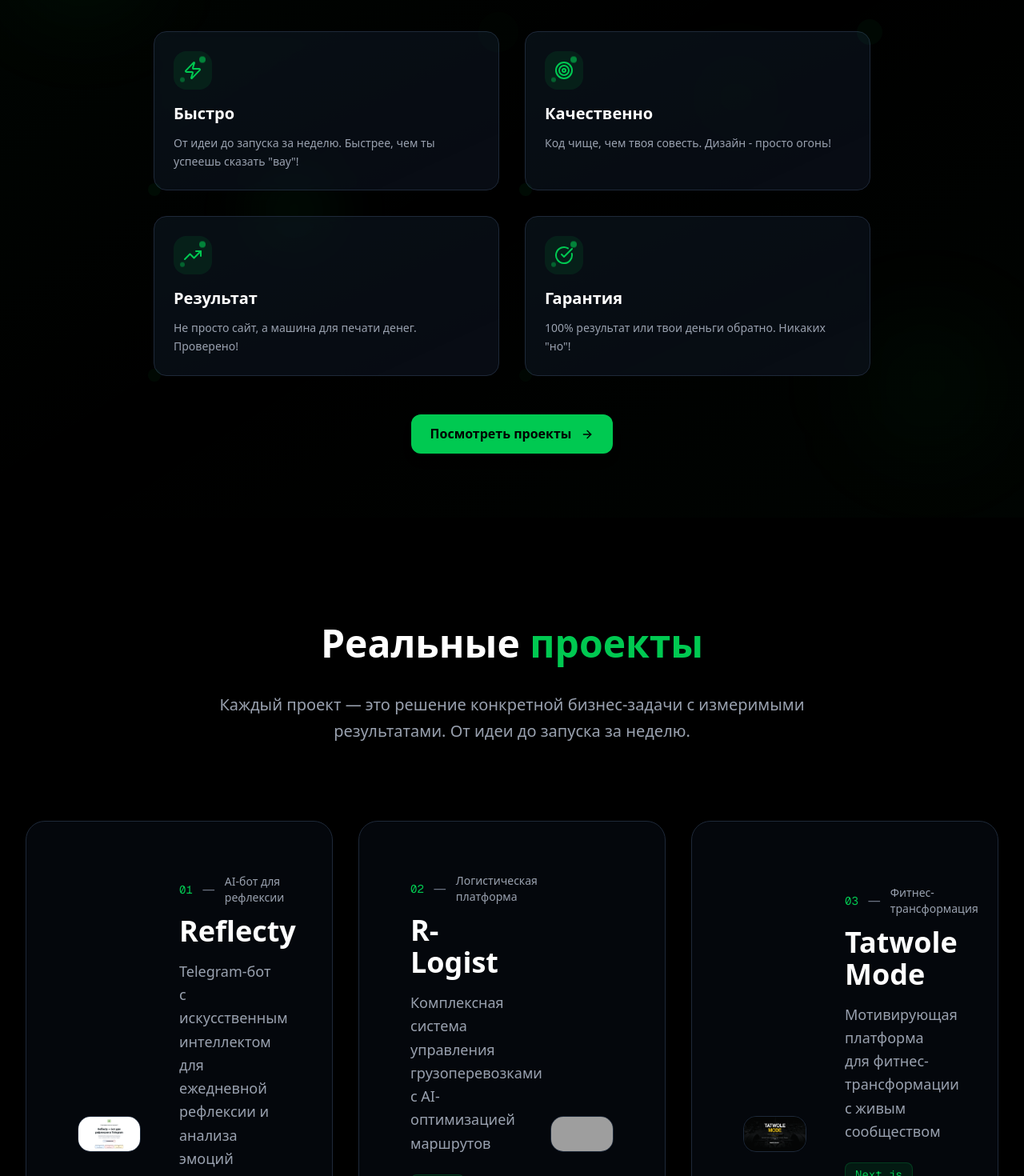
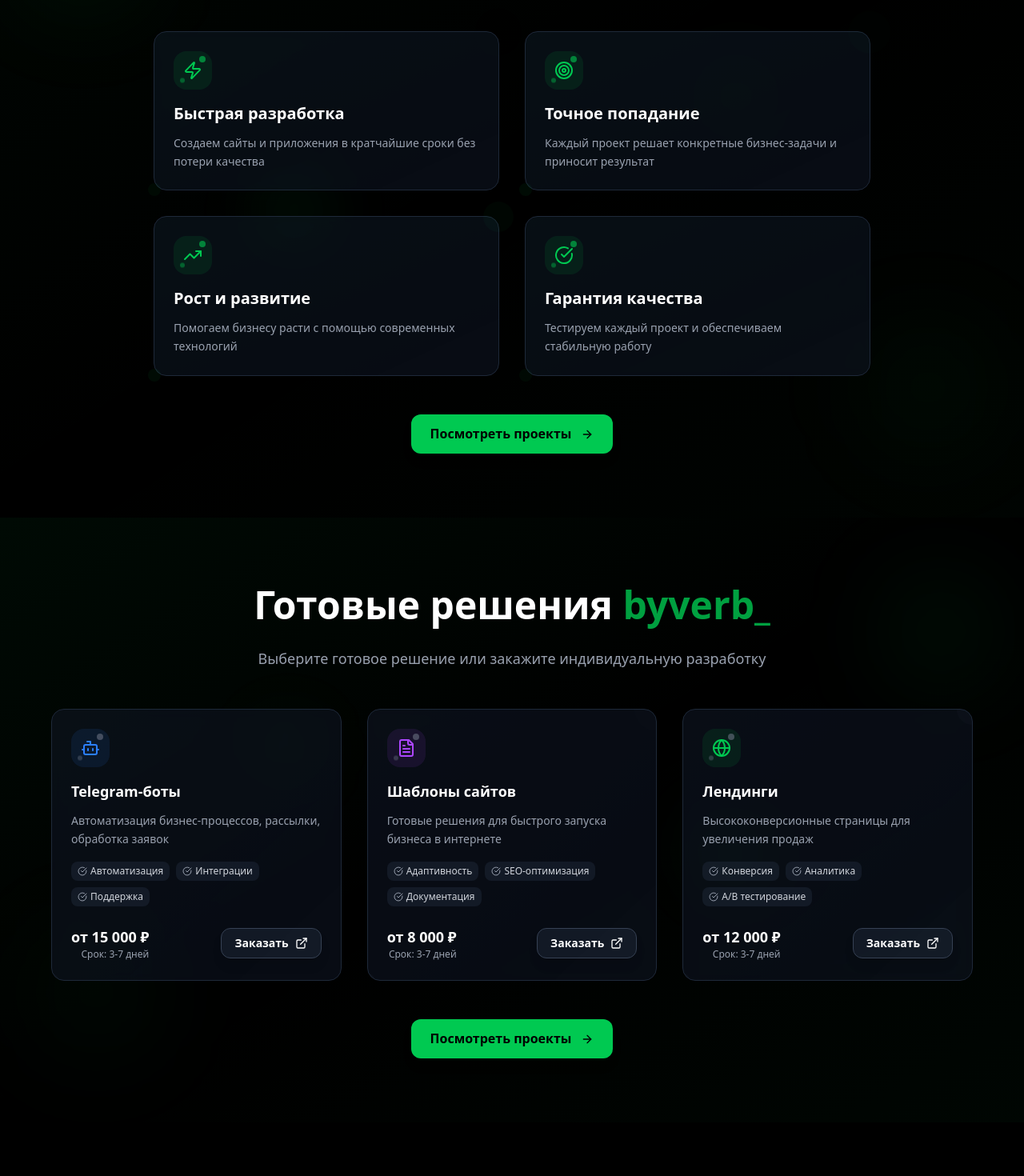
Before and after one commit to verbitsky-vladislav/byverb-landing, a Next.js app: page / in a window 1280 px wide. Shown: the part 1000-2470 px from the top of the page at 80% size. Built offline with nearby package versions, Linux system fonts and the light colour scheme; grey boxes are pictures that could not be loaded.

Commit message:
work version with perfect projects

```diff
--- a/src/app/page.tsx
+++ b/src/app/page.tsx
@@ -1,7 +1,7 @@
 'use client';
 
 import { useEffect, useState, useRef, useMemo, useCallback } from 'react';
-import { Zap, Target, TrendingUp, CheckCircle, ArrowRight } from 'lucide-react';
+import { Zap, Target, TrendingUp, CheckCircle, ArrowRight, ExternalLink, Bot, FileText, Globe, Star, Sparkles } from 'lucide-react';
 import Image from 'next/image';
 import React from 'react';
 
@@ -23,24 +23,24 @@
 
   const advantages = useMemo(() => [
     {
-      title: 'Быстро',
-      description: 'От идеи до запуска за неделю. Быстрее, чем ты успеешь сказать "вау"!',
-      icon: Zap
+      icon: Zap,
+      title: "Быстрая разработка",
+      description: "Создаем сайты и приложения в кратчайшие сроки без потери качества"
     },
     {
-      title: 'Качественно',
-      description: 'Код чище, чем твоя совесть. Дизайн - просто огонь!',
-      icon: Target
+      icon: Target,
+      title: "Точное попадание",
+      description: "Каждый проект решает конкретные бизнес-задачи и приносит результат"
     },
     {
-      title: 'Результат',
-      description: 'Не просто сайт, а машина для печати денег. Проверено!',
-      icon: TrendingUp
+      icon: TrendingUp,
+      title: "Рост и развитие",
+      description: "Помогаем бизнесу расти с помощью современных технологий"
     },
     {
-      title: 'Гарантия',
-      description: '100% результат или твои деньги обратно. Никаких "но"!',
-      icon: CheckCircle
+      icon: CheckCircle,
+      title: "Гарантия качества",
+      description: "Тестируем каждый проект и обеспечиваем стабильную работу"
     }
   ], []);
 
@@ -112,6 +112,40 @@
       solution: 'Разработал адаптивный сайт с каталогом услуг, системой отзывов, онлайн-калькулятором стоимости, интеграцией с мессенджерами и автоматическими уведомлениями',
       result: '250+ довольных клиентов в месяц, увеличение заявок на 250%, средний чек вырос на 40%. Время обработки заявок сократилось с 2 часов до 15 минут',
       technologies: ['Next.js', 'Vercel', 'Telegram API', 'WhatsApp API', 'Tailwind CSS']
+    }
+  ], []);
+
+  // Mini products data
+  const miniProducts = useMemo(() => [
+    {
+      icon: Bot,
+      iconColor: "text-blue-500",
+      bgColor: "bg-blue-500/10",
+      title: "Telegram-боты",
+      description: "Автоматизация бизнес-процессов, рассылки, обработка заявок",
+      price: "от 15 000 ₽",
+      features: ["Автоматизация", "Интеграции", "Поддержка"],
+      animationDelay: "0.2s"
+    },
+    {
+      icon: FileText,
+      iconColor: "text-purple-500",
+      bgColor: "bg-purple-500/10",
+      title: "Шаблоны сайтов",
+      description: "Готовые решения для быстрого запуска бизнеса в интернете",
+      price: "от 8 000 ₽",
+      features: ["Адаптивность", "SEO-оптимизация", "Документация"],
+      animationDelay: "0.4s"
+    },
+    {
+      icon: Globe,
+      iconColor: "text-green-500",
+      bgColor: "bg-green-500/10",
+      title: "Лендинги",
+      description: "Высококонверсионные страницы для увеличения продаж",
+      price: "от 12 000 ₽",
+      features: ["Конверсия", "Аналитика", "A/B тестирование"],
+      animationDelay: "0.6s"
     }
   ], []);
 
@@ -334,6 +368,117 @@
         </div>
       </section>
 
+      {/* Mini Products Section */}
+      <section className="py-12 sm:py-16 lg:py-20 relative overflow-hidden">
+        {/* Background Gradient */}
+        <div className="absolute inset-0 bg-gradient-to-br from-green-500/5 via-transparent to-green-500/3 pointer-events-none" />
+
+        {/* Animated Background Elements */}
+        <div className="absolute top-20 right-10 w-32 h-32 bg-green-500/10 rounded-full blur-3xl animate-float" />
+        <div className="absolute bottom-20 left-10 w-40 h-40 bg-green-500/5 rounded-full blur-3xl animate-float" style={{ animationDelay: '1s' }} />
+        <div className="absolute top-1/2 right-1/4 w-24 h-24 bg-green-500/8 rounded-full blur-2xl animate-float" style={{ animationDelay: '2s' }} />
+        <div className="absolute top-1/3 left-1/4 w-20 h-20 bg-green-500/6 rounded-full blur-2xl animate-float" style={{ animationDelay: '3s' }} />
+
+        <div className="container mx-auto px-4 sm:px-6 lg:px-8 relative z-10">
+          <div className="text-center mb-8 sm:mb-12">
+            <h2 className="text-2xl sm:text-3xl lg:text-4xl font-bold mb-4 sm:mb-6">
+              Готовые решения{' '}
+              <span className="text-green-500 animate-pulse">byverb_</span>
+            </h2>
+            <p className="text-base sm:text-lg text-gray-400 max-w-2xl mx-auto leading-relaxed">
+              Выберите готовое решение или закажите индивидуальную разработку
+            </p>
+          </div>
+
+          {/* Products Grid */}
+          <div className="grid grid-cols-1 sm:grid-cols-2 lg:grid-cols-3 gap-6 sm:gap-8 max-w-6xl mx-auto">
+            {miniProducts.map((product, index) => (
+              <div
+                key={product.title}
+                className="group relative bg-gray-900/50 backdrop-blur-sm border border-gray-800 rounded-2xl p-6 transition-all duration-500 hover:border-gray-600 hover:bg-gray-900/80 cursor-pointer hover:scale-105 hover:shadow-2xl hover:shadow-gray-500/20 flex flex-col h-full overflow-hidden"
+                style={{ animationDelay: product.animationDelay }}
+              >
+                {/* Animated Background Pattern */}
+                <div className="absolute inset-0 opacity-20 group-hover:opacity-40 transition-opacity duration-500">
+                  <div className="absolute top-0 left-0 w-full h-full bg-gradient-to-br from-gray-500/10 to-transparent rounded-2xl" />
+                  <div className="absolute -top-4 -right-4 w-8 h-8 bg-gray-500/20 rounded-full animate-ping" style={{ animationDelay: `${index * 0.2}s` }} />
+                  <div className="absolute -bottom-2 -left-2 w-4 h-4 bg-gray-500/30 rounded-full animate-pulse" style={{ animationDelay: `${index * 0.3}s` }} />
+                </div>
+
+                {/* Icon */}
+                <div className={`relative z-10 w-12 h-12 ${product.bgColor} rounded-2xl flex items-center justify-center mb-4 group-hover:bg-gray-500/20 transition-all duration-500 group-hover:scale-110 group-hover:rotate-3`}>
+                  <div className="relative">
+                    {React.createElement(product.icon, {
+                      className: `w-6 h-6 ${product.iconColor} transition-all duration-500 group-hover:scale-110 group-hover:text-gray-300`
+                    })}
+                    {/* Floating particles around icon */}
+                    <div className="absolute -top-1 -right-1 w-2 h-2 bg-gray-500/60 rounded-full animate-bounce" style={{ animationDelay: '0.5s' }} />
+                    <div className="absolute -bottom-1 -left-1 w-1.5 h-1.5 bg-gray-500/40 rounded-full animate-bounce" style={{ animationDelay: '1s' }} />
+                  </div>
+                </div>
+
+                {/* Content */}
+                <div className="relative z-10 flex-1">
+                  <h3 className="text-lg font-bold text-white mb-3 group-hover:text-gray-300 transition-colors duration-500 group-hover:translate-x-1">
+                    {product.title}
+                  </h3>
+                  <p className="text-sm text-gray-400 leading-relaxed mb-4 group-hover:text-gray-300 transition-colors duration-500 group-hover:translate-x-1">
+                    {product.description}
+                  </p>
+
+                  {/* Features */}
+                  <div className="mb-6">
+                    <div className="flex flex-wrap gap-2">
+                      {product.features.map((feature, idx) => (
+                        <span
+                          key={idx}
+                          className="inline-flex items-center gap-1 px-2 py-1 bg-gray-800/50 text-xs text-gray-300 rounded-lg group-hover:bg-gray-800/70 transition-all duration-300 group-hover:scale-105"
+                        >
+                          <CheckCircle className="w-3 h-3 text-gray-400" />
+                          {feature}
+                        </span>
+                      ))}
+                    </div>
+                  </div>
+                </div>
+
+                {/* Price and CTA */}
+                <div className="relative z-10 flex items-center justify-between mt-auto">
+                  <div className="text-right">
+                    <div className="text-lg font-bold text-white group-hover:text-gray-300 transition-colors duration-500">{product.price}</div>
+                    <div className="text-xs text-gray-400">Срок: 3-7 дней</div>
+                  </div>
+                  <button className="inline-flex items-center gap-2 px-4 py-2 bg-gray-800/50 border border-gray-700 text-white text-sm font-bold rounded-xl hover:bg-gray-700/50 hover:border-gray-600 transition-all duration-300 transform hover:scale-105 shadow-lg hover:shadow-gray-500/25 group">
+                    <span>Заказать</span>
+                    <ExternalLink className="w-4 h-4 group-hover:translate-x-1 transition-transform duration-300" />
+                  </button>
+                </div>
+
+                {/* Animated Border */}
+                <div className="absolute inset-0 rounded-2xl border-2 border-transparent group-hover:border-gray-600/30 transition-all duration-500" />
+
+                {/* Hover Glow Effect */}
+                <div className="absolute inset-0 rounded-2xl bg-gradient-to-r from-gray-500/0 via-gray-500/5 to-gray-500/0 opacity-0 group-hover:opacity-100 transition-opacity duration-500 animate-shimmer" />
+
+                {/* Moving gradient overlay */}
+                <div className="absolute inset-0 rounded-2xl bg-gradient-to-r from-transparent via-gray-500/5 to-transparent opacity-0 group-hover:opacity-100 transition-opacity duration-500 transform -skew-x-12 translate-x-[-100%] group-hover:translate-x-[100%] transition-transform duration-1000" />
+              </div>
+            ))}
+          </div>
+
+          {/* Bottom CTA */}
+          <div className="text-center mt-8 sm:mt-12">
+            <button
+              onClick={() => projectsRef.current?.scrollIntoView({ behavior: 'smooth' })}
+              className="inline-flex items-center gap-3 px-6 py-3 bg-green-500 text-black font-bold rounded-xl hover:bg-green-400 transition-all duration-300 transform hover:scale-105 shadow-lg hover:shadow-green-500/25 group"
+            >
+              <span>Посмотреть проекты</span>
+              <ArrowRight className="w-4 h-4 group-hover:translate-x-1 transition-transform duration-300" />
+            </button>
+          </div>
+        </div>
+      </section>
+
       {/* Projects Section */}
       <section ref={projectsRef} className="py-16 sm:py-24 lg:py-32 bg-black">
         <div className="container mx-auto px-4 sm:px-6 lg:px-8">
@@ -349,7 +494,7 @@
           </div>
 
           {/* Projects Grid */}
-          <div className="grid grid-cols-1 sm:grid-cols-2 lg:grid-cols-3 gap-4 sm:gap-6 lg:gap-8 max-w-7xl mx-auto">
+          <div className="space-y-12 sm:space-y-16 lg:space-y-8">
             {projects.map((project, index) => (
               <div
                 key={project.id}
```
